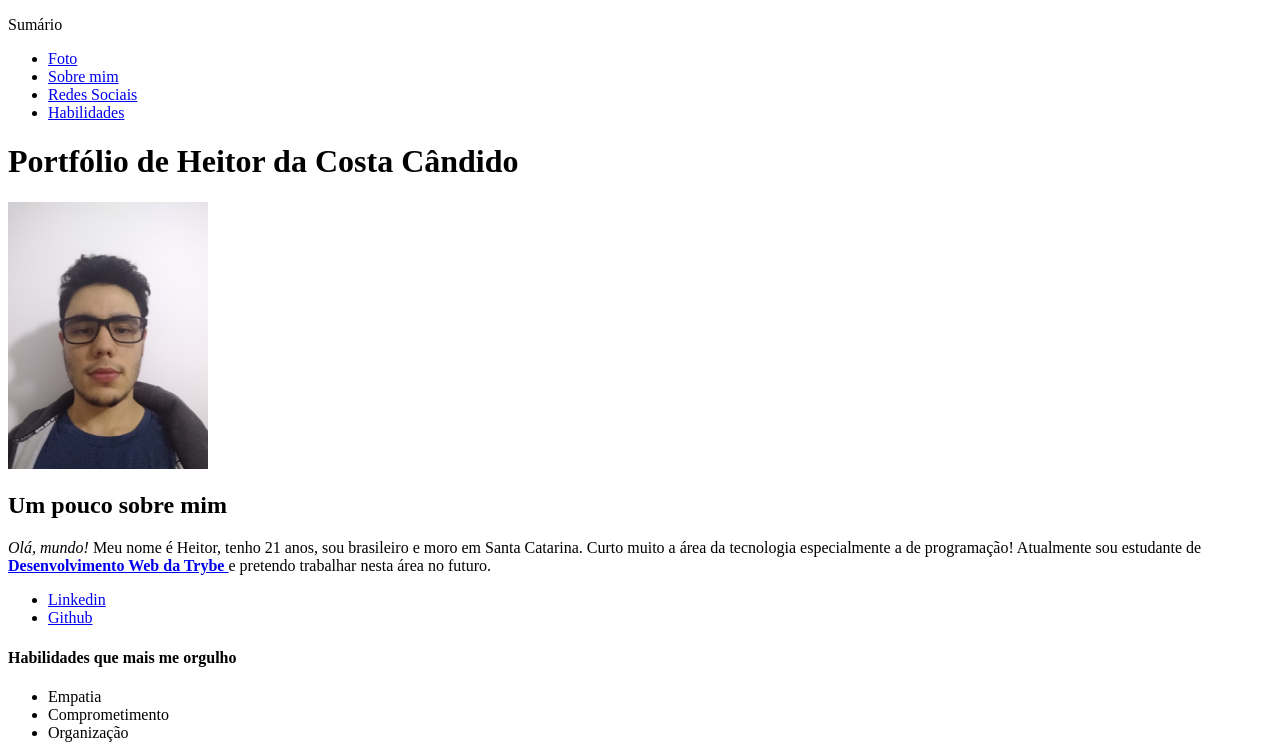
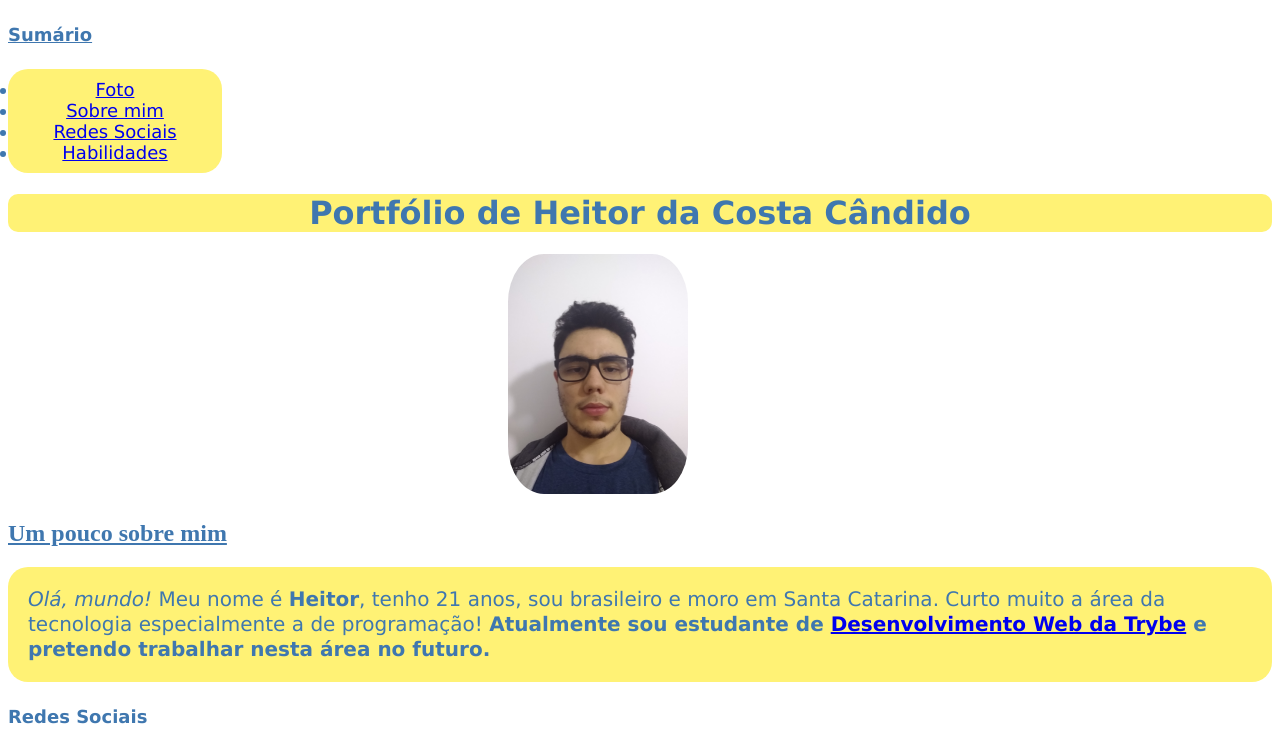
Before and after one commit to hektho/hektho.github.io, a plain HTML site: page index.html in a window 1280 px wide. Shown: the top 748 px of the page. Drawn offline with Linux system fonts and the light colour scheme.

Commit message:
varias alteraçoes no design da pagina

```diff
--- a/index.html
+++ b/index.html
@@ -6,10 +6,72 @@
     <meta http-equiv="X-UA-Compatible" content="IE=edge">
     <meta name="viewport" content="width=device-width, initial-scale=1.0">
     <title>Heitor da Costa Cândido</title>
+    <style>
+        body {
+            background-color: #ffffff;
+            color: #3f77af;
+        }
+
+        img {
+            border-radius: 20%;
+            margin-left: 500px;
+
+        }
+
+        h1 {
+            font-family: 'Lucida Sans', 'Lucida Sans Regular', 'Lucida Grande', 'Lucida Sans Unicode', Geneva, Verdana, sans-serif;
+            /*padding: 20px;*/
+            background-color: #FFF275;
+            /*margin-right: 350px;
+            margin-left: 300px;*/
+            border-radius: 10px;
+            text-align: center;
+
+        }
+
+        p {
+            line-height: 25px;
+            font-size: 20px;
+            font-family: 'Lucida Sans', 'Lucida Sans Regular', 'Lucida Grande', 'Lucida Sans Unicode', Geneva, Verdana, sans-serif;
+
+        }
+
+        ul {
+            font-size: 18px;
+        }
+
+        #paragrafo {
+            background-color: #FFF275;
+            padding: 20px;
+            border-radius: 20px;
+        }
+
+        h2 {
+            text-decoration: underline;
+            font-weight: 700;
+        }
+
+        h4 {
+            font-size: 18px;
+            font-family: 'Lucida Sans', 'Lucida Sans Regular', 'Lucida Grande', 'Lucida Sans Unicode', Geneva, Verdana, sans-serif;
+        }
+        ul{
+            font-family: 'Lucida Sans', 'Lucida Sans Regular', 'Lucida Grande', 'Lucida Sans Unicode', Geneva, Verdana, sans-serif;
+            background-color: #FFF275;
+            margin-right: 1050px;
+            text-align: center;
+            font-weight: 500;
+            padding: 10px;
+            border-radius: 20px;
+        }
+        #sum {
+            text-decoration: underline;
+        }
+    </style>
 </head>
 
 <body>
-    <p>Sumário</p>
+    <h4 id="sum">Sumário</h4>
     <ul>
         <li><a href="#foto">Foto</a></li>
         <li><a href="#eu">Sobre mim</a></li>
@@ -17,14 +79,19 @@
         <li><a href="#hab">Habilidades</a></li>
     </ul>
     <h1>Portfólio de Heitor da Costa Cândido</h1>
+
     <p id="foto"><img src="/imagens/foto-perfil.jpg"
-            alt="Foto apenas do rosto, um homem de cabelos escuros, jovem, branco e usa óculos." width="200"></p>
+            alt="Foto apenas do rosto, um homem de cabelos escuros, jovem, branco e usa óculos." width="180"></p>
     <h2 id="eu">Um pouco sobre mim</h2>
-    <p><em>Olá, mundo!</em> Meu nome é Heitor, tenho 21 anos, sou brasileiro e moro em Santa Catarina. Curto muito a
+
+    <p id="paragrafo"><em>Olá, mundo!</em> Meu nome é <strong>Heitor</strong>, tenho 21 anos, sou brasileiro e moro em
+        Santa Catarina. Curto muito a
         área da
-        tecnologia especialmente a de programação! Atualmente sou estudante de <strong><a
+        tecnologia especialmente a de programação! <strong>Atualmente sou estudante de <a
                 href="https://www.betrybe.com/" target="_blank">Desenvolvimento Web da
-                Trybe </a></strong> e pretendo trabalhar nesta área no futuro.</p>
+                Trybe</a> e pretendo trabalhar nesta área no futuro.</strong></p>
+
+    <h4>Redes Sociais</h4>
     <ul id="redes">
         <li><a href="https://www.linkedin.com/in/heitor-candido/" target="_blank">Linkedin</a></li>
         <li><a href="https://github.com/hektho" target="_blank">Github</a></li>
```
